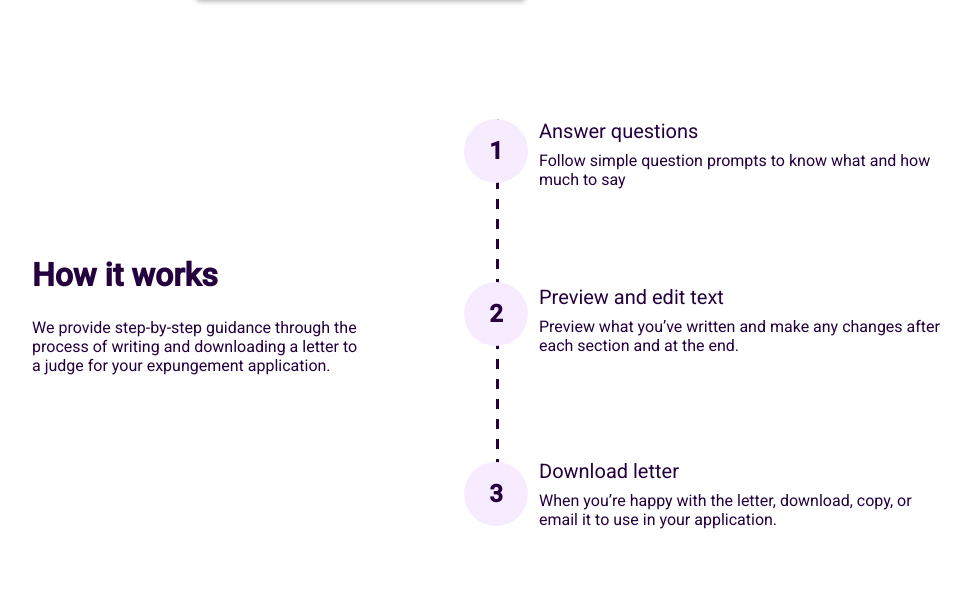
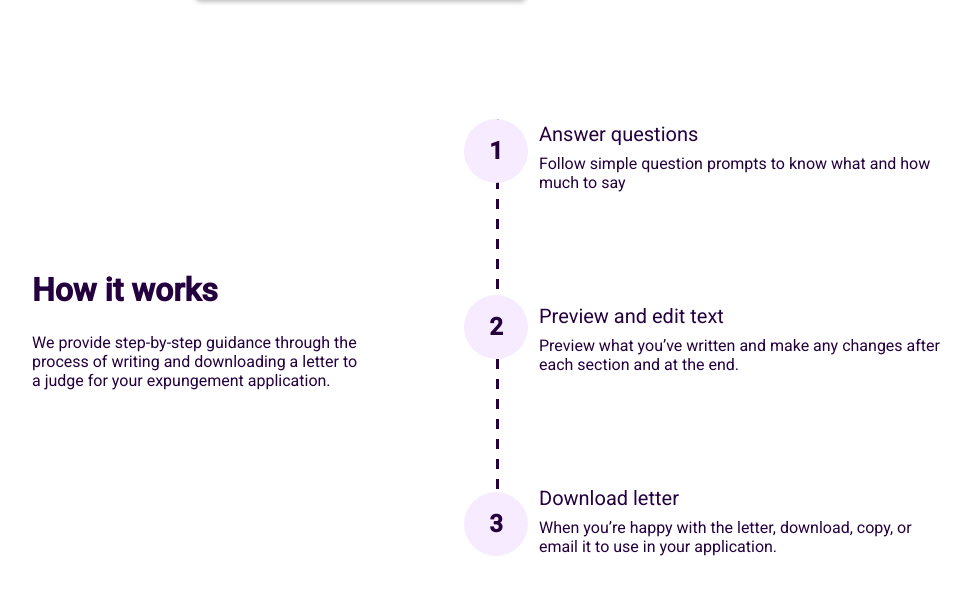
Before and after one commit to hackforla/expunge-assist, a React (Create React App) app in the folder products/statement-generator/: page / in a window 1280 px wide. Shown: the part 1365-1974 px from the top of the page, without its empty margins (152-1123 px from the left). Built offline with nearby package versions, Linux system fonts and the light colour scheme.

Commit message:
consolidated components everything renders from only timeline component now

```diff
--- a/products/statement-generator/src/components/CustomTimeline.tsx
+++ /dev/null
@@ -1,54 +0,0 @@
-import React from 'react';
-import { makeStyles, createStyles, Theme } from '@material-ui/core/styles';
-import DashedVerticalLine from './DashedVerticalLine';
-
-const useStyles = makeStyles((theme: Theme) =>
-  createStyles({
-    container: {
-      position: 'relative',
-      display: 'inline-block', // Change to inline-block to align with the line
-    },
-    circle: {
-      width: '4rem',
-      height: '4rem',
-      textDecoration: 'bold',
-      backgroundColor: theme.palette.primary.lighter,
-      color: theme.palette.primary.darker,
-      borderRadius: '50%',
-      display: 'flex',
-      justifyContent: 'center',
-      alignItems: 'center',
-      position: 'absolute',
-      left: '-2rem', // Adjust left position to center on the line
-      fontSize: '1.5rem',
-      fontWeight: 'bold',
-    },
-  })
-);
-const CustomTimeline = () => {
-  const classes = useStyles();
-  const lineHeight = 375; // Adjust the line height as needed
-  const topSpacing = 0; // Top spacing for the first circle
-  const bottomSpacing = lineHeight; // Bottom spacing for the last circle
-  const middlePosition = (bottomSpacing - topSpacing) / 2.3; // Middle position for the second circle
-
-  return (
-    <div className={classes.container}>
-      <DashedVerticalLine />
-      <div className={classes.circle} style={{ top: topSpacing }}>
-        1
-      </div>
-      <div className={classes.circle} style={{ top: middlePosition }}>
-        2
-      </div>
-      <div
-        className={classes.circle}
-        style={{ top: bottomSpacing - 32 }} // Adjust for circle size
-      >
-        3
-      </div>
-    </div>
-  );
-};
-
-export default CustomTimeline;
--- a/products/statement-generator/src/components/DashedVerticalLine.tsx
+++ /dev/null
@@ -1,24 +0,0 @@
-import React from 'react';
-import { makeStyles, createStyles, Theme } from '@material-ui/core/styles';
-
-const useStyles = makeStyles((theme: Theme) =>
-  createStyles({
-    dashedVerticalLine: {
-      height: '405px', // Adjust the height as needed
-
-      width: '3px', // Adjust the width as needed
-      backgroundColor: theme.palette.primary.darker, // Set the color of the dashes
-      backgroundImage: 'linear-gradient(to bottom, transparent 50%, #fff 50%)', // Set the color of the dashes
-      backgroundSize: '100% 20px', // Adjust the dash size
-      backgroundRepeat: 'repeat-y', // Repeat the dashed pattern vertically
-    },
-  })
-);
-
-const DashedVerticalLine = () => {
-  const classes = useStyles();
-
-  return <div className={classes.dashedVerticalLine} />;
-};
-
-export default DashedVerticalLine;
--- a/products/statement-generator/src/components/Timeline.tsx
+++ b/products/statement-generator/src/components/Timeline.tsx
@@ -2,18 +2,6 @@ import React from 'react';
 import { useTranslation } from 'react-i18next';
 import { makeStyles, createStyles, Theme } from '@material-ui/core/styles';
 import { Box } from '@material-ui/core';
-import CustomTimeline from './CustomTimeline';
-
-export interface TimelineStep {
-  id: string;
-  label: string;
-  description: string;
-  isCompleted?: boolean;
-}
-
-interface TimelineProps {
-  steps: TimelineStep[];
-}
 
 const useStyles = makeStyles((theme: Theme) =>
   createStyles({
@@ -34,28 +22,66 @@ const useStyles = makeStyles((theme: Theme) =>
     },
     dashedline: {
       marginRight: theme.spacing(5),
+      position: 'relative',
+      display: 'inline-block',
+    },
+    dashedVerticalLine: {
+      height: '440px',
+      width: '3px',
+      backgroundColor: theme.palette.primary.darker,
+      backgroundImage: 'linear-gradient(to bottom, transparent 50%, #fff 50%)',
+      backgroundSize: '100% 20px',
+      backgroundRepeat: 'repeat-y',
+    },
+    circle: {
+      width: '4rem',
+      height: '4rem',
+      textDecoration: 'bold',
+      backgroundColor: theme.palette.primary.lighter,
+      color: theme.palette.primary.darker,
+      borderRadius: '50%',
+      display: 'flex',
+      justifyContent: 'center',
+      alignItems: 'center',
+      position: 'absolute',
+      left: '-2rem',
+      fontSize: '1.5rem',
+      fontWeight: 'bold',
     },
     stepOne: {
-      marginBottom: theme.spacing(12),
+      marginBottom: theme.spacing(14),
     },
     stepTwo: {
       marginBottom: theme.spacing(2),
     },
     stepThree: {
-      marginTop: theme.spacing(13),
+      marginTop: theme.spacing(14),
     },
   })
 );
 
-const Timeline: React.FC<TimelineProps> = () => {
+const Timeline: React.FC = () => {
   const classes = useStyles();
   const { t } = useTranslation();
+  const lineHeight = 405;
+  const topSpacing = 0;
+  const bottomSpacing = lineHeight;
+  const middlePosition = (bottomSpacing - topSpacing) / 2.3;
 
   return (
     <Box className={classes.root}>
       <Box className={classes.step}>
         <div className={classes.dashedline}>
-          <CustomTimeline />
+          <div className={classes.dashedVerticalLine} />
+          <div className={classes.circle} style={{ top: topSpacing }}>
+            1
+          </div>
+          <div className={classes.circle} style={{ top: middlePosition }}>
+            2
+          </div>
+          <div className={classes.circle} style={{ top: bottomSpacing - 32 }}>
+            3
+          </div>
         </div>
         <div>
           <div className={classes.stepOne}>
--- a/products/statement-generator/src/data/stepData.ts
+++ /dev/null
@@ -1,27 +0,0 @@
-import { TimelineStep } from 'components/Timeline';
-
-const steps: TimelineStep[] = [
-  {
-    id: '1',
-    label: 'Answer questions',
-    description:
-      'Follow simple question prompts to know what and how much to say.',
-    isCompleted: true,
-  },
-  {
-    id: '2',
-    label: 'Preview and edit text',
-    description:
-      'Preview what you’ve written and make any changes after each section and at the end.',
-    isCompleted: true,
-  },
-  {
-    id: '3',
-    label: 'Download letter',
-    description:
-      'When you’re happy with the letter, download, copy, or email it to use in your application.',
-    isCompleted: true,
-  },
-];
-
-export default steps;
--- a/products/statement-generator/src/pages/Landing.tsx
+++ b/products/statement-generator/src/pages/Landing.tsx
@@ -3,7 +3,6 @@ import { useTranslation } from 'react-i18next';
 import { makeStyles, createStyles } from '@material-ui/core';
 import { AppUrl } from 'contexts/RoutingProps';
 import useUtilityStyles from 'styles/utilityStyles';
-import steps from 'data/stepData';
 import landingWorkImg from 'assets/landingWorkImg.svg';
 import eaImage from 'assets/eaImage.png';
 import screenshotExample from 'assets/screenshotExample.svg';
@@ -350,7 +349,7 @@ function LandingSection4() {
         </div>
       </div>
       <div className={classes.sectionRight}>
-        <Timeline steps={steps} />
+        <Timeline />
       </div>
     </section>
   );
```
